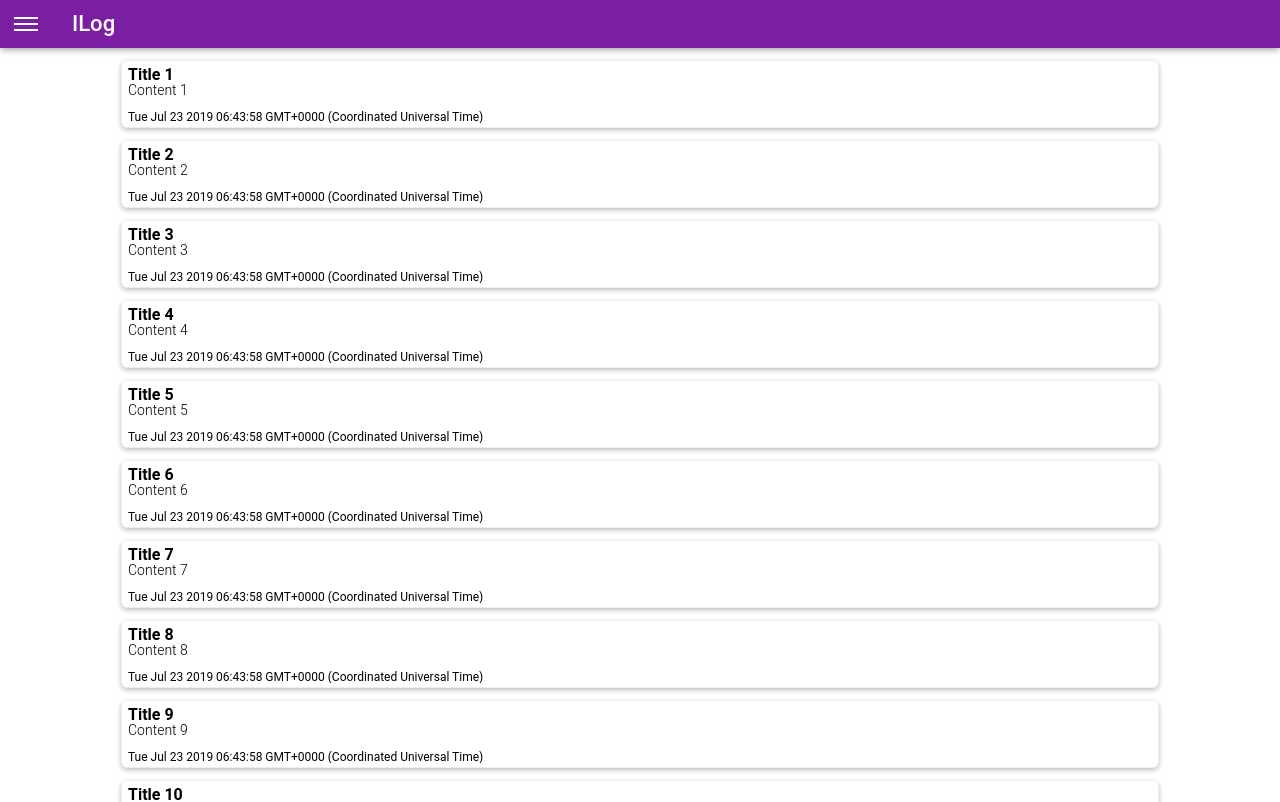
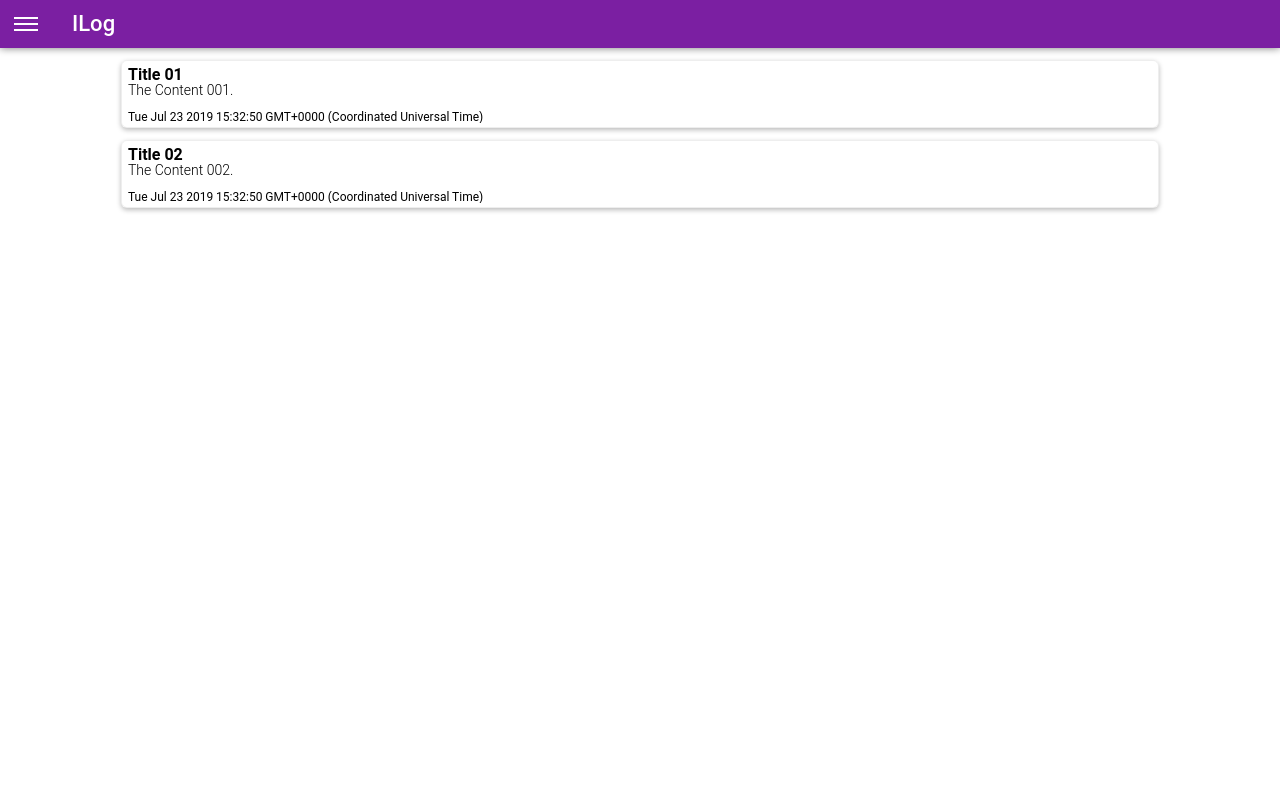
Before and after one commit to IC-Tech/ILog, a React app: page / in a window 1280 px wide. Shown: the top 802 px of the page. Built offline with nearby package versions, Linux system fonts and the light colour scheme.

Commit message:
Update index.jsx

```diff
--- a/src/index.jsx
+++ b/src/index.jsx
@@ -4,13 +4,32 @@ import ReactDOM from 'react-dom'
 import './style.css'
 import './Themes.css'
 
+var Data = [
+	{
+		name: 'Title 01',
+		timeC: 1563895945931,
+		timeM: 1563895970135,
+		content: 'The Content 001.'
+	},
+	{
+		name: 'Title 02',
+		timeC: 1563895945931,
+		timeM: 1563895970135,
+		content: 'The Content 002.'
+	}
+]
+
 class ILog extends Component {
 	constructor(props) {
 		super(props)
 		this.state = {
+			UI: 0
 		}
 		this.SetMent = this.SetMent.bind(this)
+		this.EditCall = this.EditCall.bind(this)
+		this.EditActon = this.EditActon.bind(this)
 		this.backAction = null
+		this.i = -1
 	}
   componentDidMount() {
   	var a = () => {
@@ -32,6 +51,30 @@ class ILog extends Component {
   	document.querySelector('.menu').style.display = v == true ? 'block' : 'none'
   	this.backAction = v ? (() => this.SetMent(0)) : null
   }
+  EditCall(i, e) {
+  	const c = a => a.toString().length == 1 ? '0' + a : a.toString()
+  	const a = a => `${a.getFullYear()}-${c(a.getMonth() + 1)}-${c(a.getDate())}`
+  	const b = a => `${c(a.getHours())}:${c(a.getMinutes())}`
+		document.querySelector('#i1').value = i == -1 ? '' : Data[i].name
+		document.querySelector('#i2').value = a(new Date(i == -1 ? Date.now() : Data[i].timeC))
+		document.querySelector('#i3').value = b(new Date(i == -1 ? Date.now() : Data[i].timeC))
+		document.querySelector('#i4').value = a(new Date(i == -1 ? Date.now() : Data[i].timeM))
+		document.querySelector('#i5').value = b(new Date(i == -1 ? Date.now() : Data[i].timeM))
+		document.querySelector('#i6').value = i == -1 ? '' : Data[i].content
+  	this.setState({UI: 1})
+  	this.SetMent(false)
+  	this.i = i
+  }
+  EditActon(v) {
+  	if(v == 1)
+	  	Data[this.i == -1 ? Data.length : this.i] = {
+	  		name: document.querySelector('#i1').value,
+	  		timeC: Date.parse(document.querySelector('#i2').value + ' ' + document.querySelector('#i3').value),
+	  		timeM: Date.parse(document.querySelector('#i4').value + ' ' + document.querySelector('#i5').value),
+	  		content: document.querySelector('#i6').value
+	  	}
+  	this.setState({UI: 0})
+  }
 	render() {
 		return (
 			<div id='ILog' className='ICApp'>
@@ -42,34 +85,35 @@ class ILog extends Component {
 						<span>ILog</span>
 					</div>
 				</div>
-				<div className='Entry'>{(()=>{
-					var r = []
-					for(var i=0; i<30; i++)
-						r[i] = <div key={'k' + i}><span className='c1'>Title {i + 1}</span><span className='c2'>Content {i + 1}</span><span className='c3'>{Date().toString()}</span></div>
-					return r
-				})()}</div>
-				<div className='Editor' style={{display: 'none'}}>
+				<div className='Entry' style={{display: this.state.UI == 0 ? 'flex' : 'none'}}>{
+					Data.map((v, i) => <div key={'k' + i + v.timeC} onClick={(e) => this.EditCall(i, e)}><span className='c1'>{v.name}</span><span className='c2'>{v.content}</span><span className='c3'>{new Date(v.timeM).toString()}</span></div>)
+				}</div>
+				<div className='Editor' style={{display: this.state.UI == 1 ? 'flex' : 'none'}}>
 					<div className='c2'>
-						<label>Name:<input type='text'/></label>
+						<label>Name:<input id='i1' type='text'/></label>
 					</div>
 					<div className='c1'>
-						<label>Create Date:<input type='date'/></label>
+						<label>Create Date:<input id='i2' type='date'/></label>
 					</div>
 					<div className='c1'>
-						<label>Create Time:<input type='time'/></label>
+						<label>Create Time:<input id='i3' type='time'/></label>
 					</div>
 					<div className='c1'>
-						<label>Last Update Date:<input type='date'/></label>
+						<label>Last Update Date:<input id='i4' type='date'/></label>
 					</div>
 					<div className='c1'>
-						<label>Last Update Time:<input type='time'/></label>
+						<label>Last Update Time:<input id='i5' type='time'/></label>
 					</div>
-					<textarea></textarea>
+					<textarea id='i6'></textarea>
+					<div>
+						<button onClick={() => this.EditActon(0)}>CANCEL</button>
+						<button onClick={() => this.EditActon(1)} className='s1'>SAVE</button>
+					</div>
 				</div>
 				<div className='menu'>
 					<div className='c1'>
 						<div>
-							<button>Create New</button>
+							<button onClick={e => this.EditCall(-1, e)}>Create New</button>
 							<button>Import</button>
 							<button>Export</button>
 							<button onClick={window.close}>Exit</button>
```
